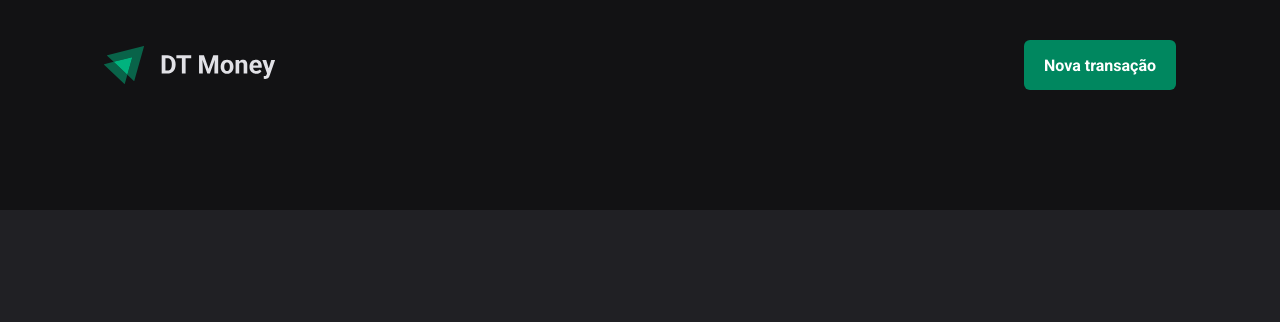
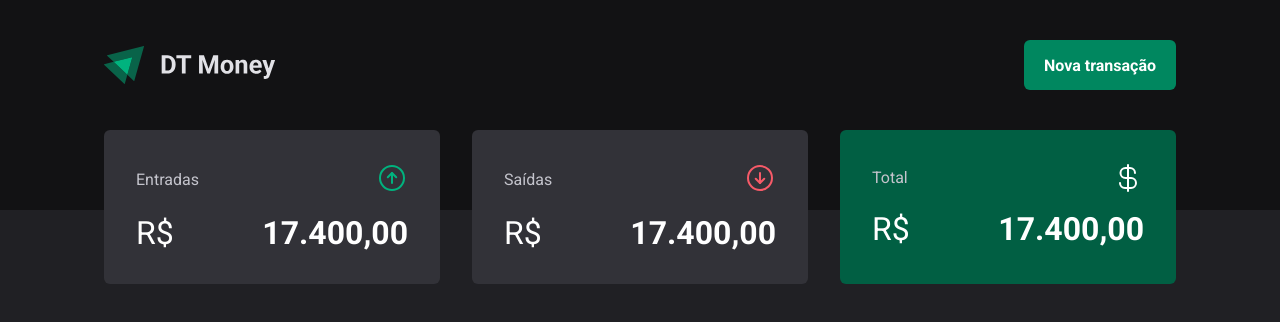
Before and after one commit to carlos3duardo/dt-money, a React (Vite) app: page / in a window 1280 px wide. Shown: the top 322 px of the page. Built offline with nearby package versions, Linux system fonts and the light colour scheme.

Commit message:
Criando o componente Summary

```diff
--- a/package.json
+++ b/package.json
@@ -9,6 +9,7 @@
     "preview": "vite preview"
   },
   "dependencies": {
+    "phosphor-react": "^1.4.1",
     "react": "^18.2.0",
     "react-dom": "^18.2.0",
     "styled-components": "^5.3.6"
--- /dev/null
+++ b/src/components/Summary/index.tsx
@@ -0,0 +1,42 @@
+import { SummaryBody, SummaryCard, SummaryContainer, SummaryHeader } from "./styles";
+import { ArrowCircleDown, ArrowCircleUp, CurrencyDollar } from 'phosphor-react';
+
+export function Summary() {
+    return (
+        <SummaryContainer>
+            <SummaryCard variant="income">
+                <SummaryHeader>
+                    <span>Entradas</span>
+                    <figure><ArrowCircleUp size={32} /></figure>
+                </SummaryHeader>
+                <SummaryBody>
+                    <span>R$</span>
+                    <strong>17.400,00</strong>
+                </SummaryBody>
+            </SummaryCard>
+
+            <SummaryCard variant="outcome">
+                <SummaryHeader>
+                    <span>Saídas</span>
+                    <figure><ArrowCircleDown size={32} /></figure>
+                </SummaryHeader>
+                <SummaryBody>
+                    <span>R$</span>
+                    <strong>17.400,00</strong>
+                </SummaryBody>
+            </SummaryCard>
+
+            <SummaryCard variant="total">
+                <SummaryHeader>
+                    <span>Total</span>
+                    <CurrencyDollar size={32} />
+                </SummaryHeader>
+                <SummaryBody>
+                    <span>R$</span>
+                    <strong>17.400,00</strong>
+                </SummaryBody>
+
+            </SummaryCard>
+        </SummaryContainer>
+    )
+}
--- /dev/null
+++ b/src/components/Summary/styles.ts
@@ -0,0 +1,56 @@
+import styled from "styled-components";
+
+export const SummaryContainer = styled.section`
+  width: 100%;
+  max-width: 1120px;
+  margin: 0 auto;
+  padding: 0 1.5rem;
+
+  display: grid;
+  grid-template-columns: repeat(3, 1fr);
+  gap: 2rem;
+
+  margin-top: -5rem;
+`
+
+interface SummaryCardProps {
+  variant?: 'income' | 'outcome' | 'total';
+}
+
+
+export const SummaryHeader = styled.header`
+  display: flex;
+  align-items: center;
+  justify-content: space-between;
+
+  span {
+    line-height: 160%;
+    color: ${props => props.theme.gray300};
+  }
+`
+
+export const SummaryCard = styled.div<SummaryCardProps>`
+  background-color: ${props => props.variant === 'total' ? props.theme.green700 : props.theme.gray600 };
+  border-radius: 6px;
+  padding: 2rem;
+
+  ${SummaryHeader} {
+    svg {
+      color: ${props => props.variant === 'income' ? props.theme.green300
+        : props.variant === 'outcome' ? props.theme.red300
+        : props.theme.white }
+    }
+  }
+
+`
+
+
+export const SummaryBody = styled.div`
+  display: flex;
+  align-items: center;
+  justify-content: space-between;
+  margin-top: 1rem;
+
+  color: ${props => props.theme.white};
+  font-size: 2rem;
+`
--- a/src/pages/Transactions/index.tsx
+++ b/src/pages/Transactions/index.tsx
@@ -1,9 +1,11 @@
 import { Header } from "../../components/Header";
+import { Summary } from "../../components/Summary";
 
 export function Transactions() {
     return (
         <>
          <Header />
+         <Summary />
         </>
     )
 }
```
Also changed, not shown: 1 other file (tests, documents, lock files or other folders).
